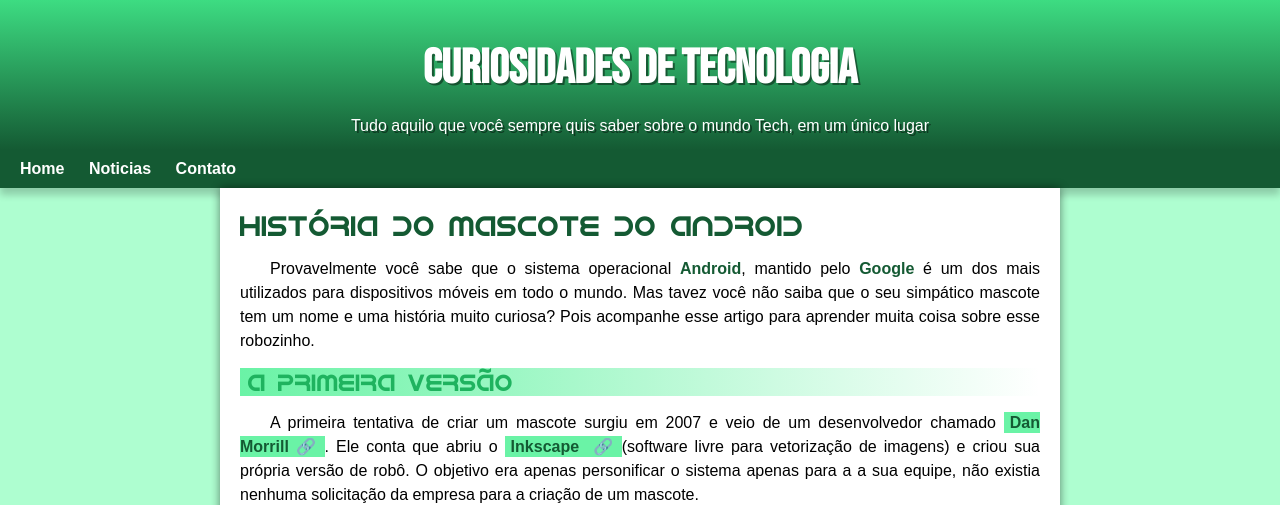
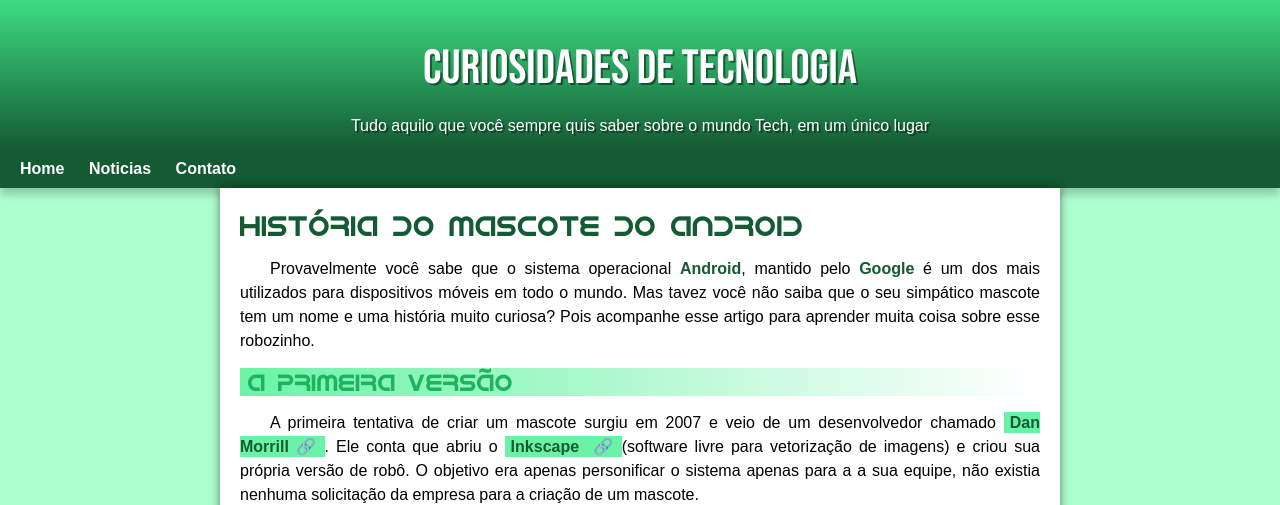
Before and after one commit to jecler-dev/projeto-android, a plain HTML site: page index.html in a window 1280 px wide. Shown: the top 505 px of the page. Drawn offline with Linux system fonts and the light colour scheme.

Commit message:
Update style.css

```diff
--- a/estilo/style.css
+++ b/estilo/style.css
@@ -49,7 +49,7 @@ header {
 
 header > h1 {
     color: white  ;
-    font-family: var(--fonte-destaque);]
+    font-family: var(--fonte-destaque);
     font-weight: normal;
     margin-bottom: 20px;
     font-size: 3em;
```
